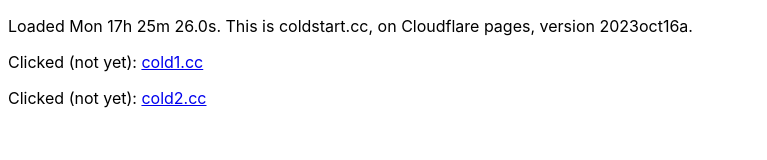
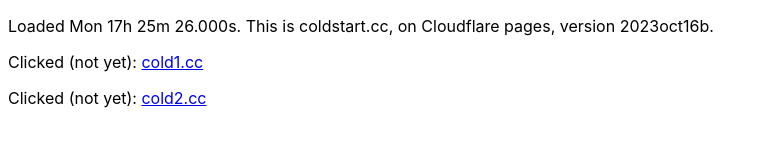
Before and after one commit to zootella/coldstart, a React (Create React App) app: page / in a window 1280 px wide. Shown: the top 160 px of the page, without its empty margins (0-767 px from the left). Built offline with nearby package versions, Linux system fonts and the light colour scheme.

Commit message:
leading zeroes

```diff
--- a/src/App.js
+++ b/src/App.js
@@ -11,7 +11,7 @@
   var hours = date.getHours();//extract hours, minutes, seconds, and milliseconds
   var minutes = date.getMinutes();
   var seconds = date.getSeconds();
-  var milliseconds = date.getMilliseconds();
+  var milliseconds = date.getMilliseconds().toString().padStart(3, "0");
 
   return(<span>{weekday} {hours}h {minutes}m {seconds}.{milliseconds}s</span>);
 }
@@ -24,7 +24,7 @@
   return (
     <div className="App">
       <p>
-        Loaded <Tick tick={Date.now()}/>. This is coldstart.cc, on Cloudflare pages, version 2023oct16a.
+        Loaded <Tick tick={Date.now()}/>. This is coldstart.cc, on Cloudflare pages, version 2023oct16b.
       </p>
       <p>
         Clicked <Tick tick={clicked1}/>:{" "}
```
